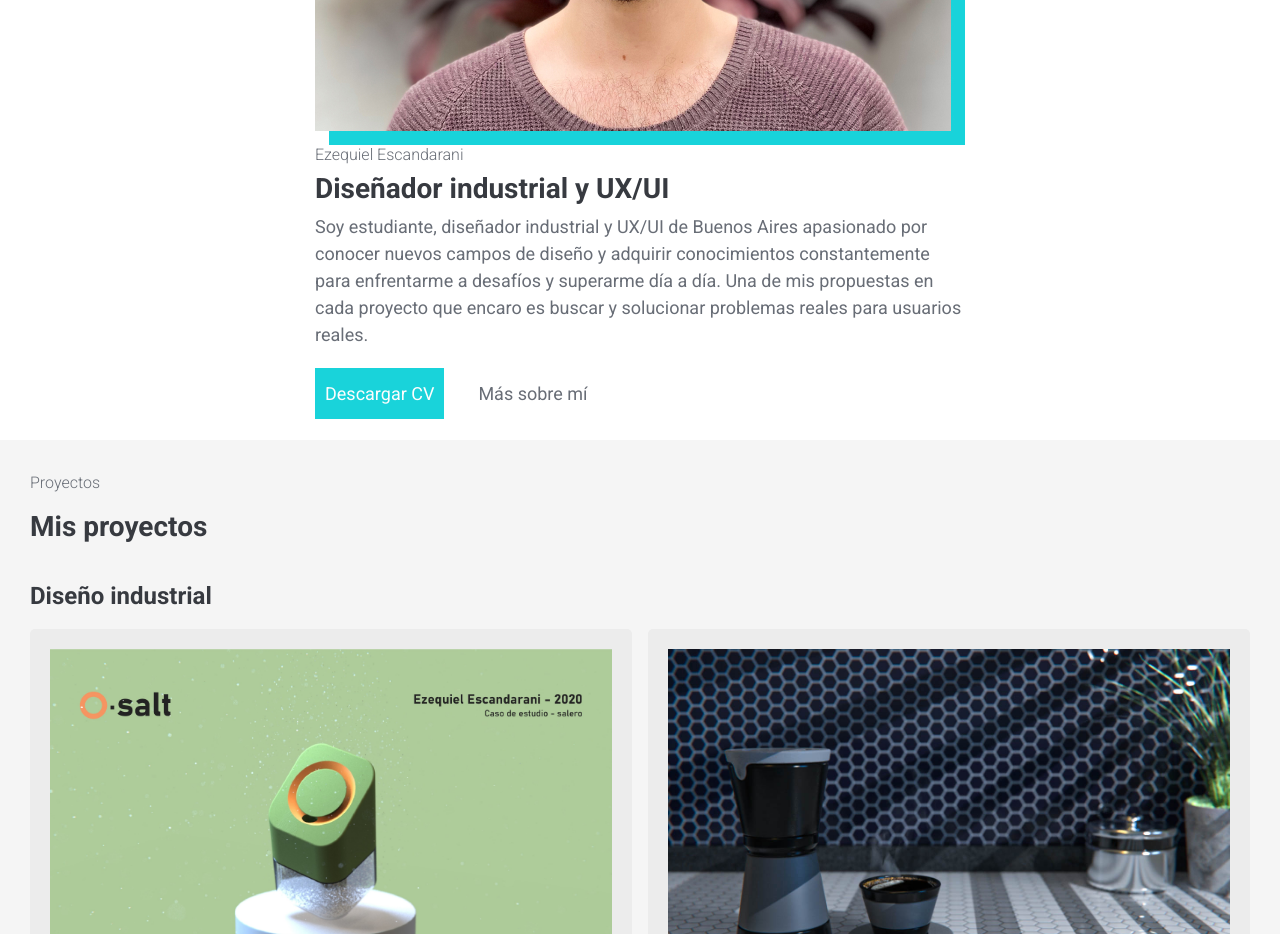
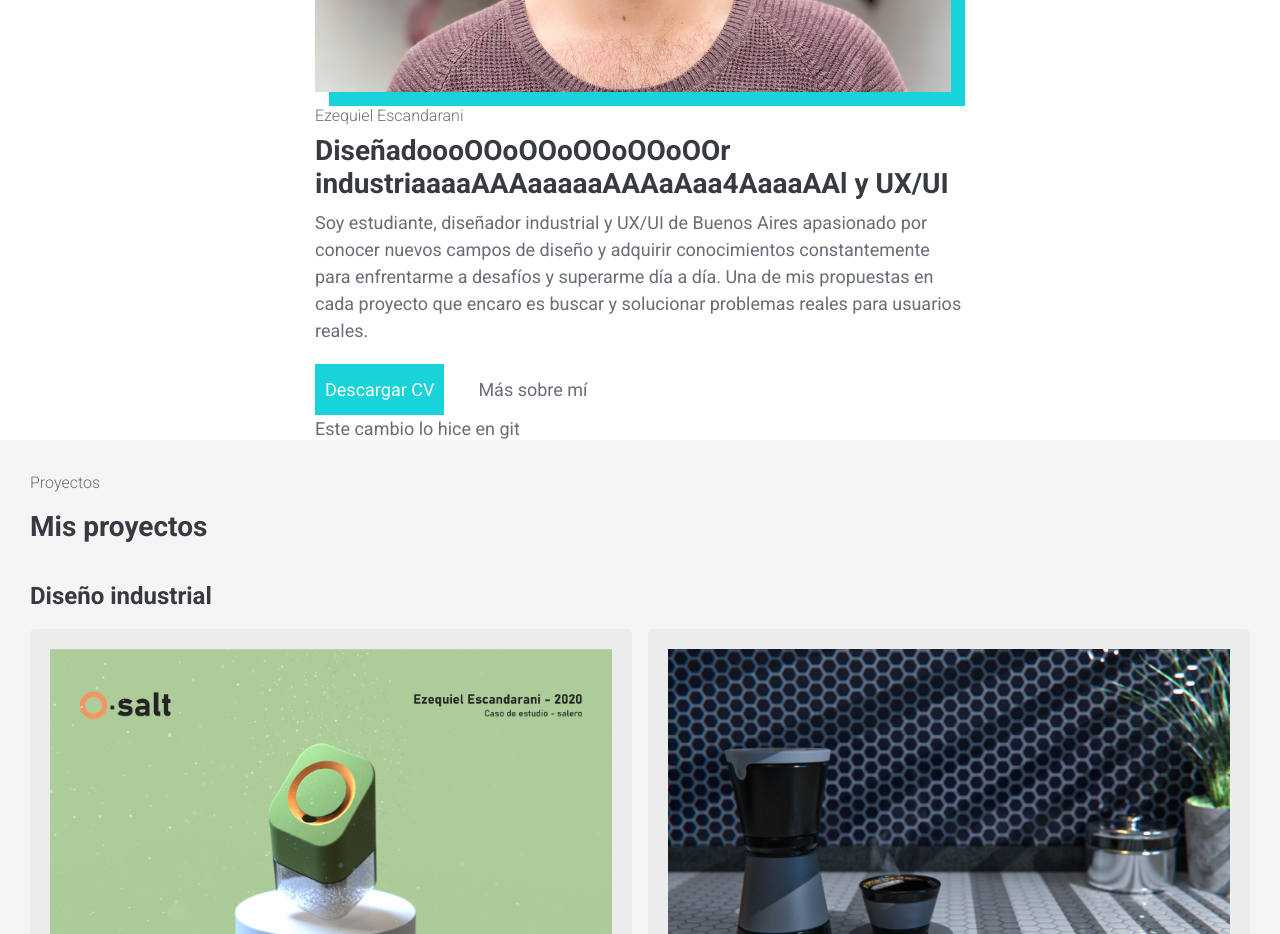
Before and after one commit to Eescandarani/Portfolio_web, a plain HTML site: page index.html in a window 1280 px wide. Shown: the part 1160-2094 px from the top of the page. Drawn offline with Linux system fonts and the light colour scheme.

Commit message:
Estoy haciendo una pruebitah

```diff
--- a/index.html
+++ b/index.html
@@ -58,12 +58,15 @@
         <section id="sobre_mi">
                 <div class="columna1">
                     <h4>Ezequiel Escandarani</h4>
-                    <h2>Diseñador industrial y UX/UI</h2>
+                    <h2>DiseñadoooOOoOOoOOoOOoOOr industriaaaaAAAaaaaaAAAaAaa4AaaaAAl y UX/UI</h2>
                     <p>Soy estudiante, diseñador industrial y UX/UI de Buenos Aires apasionado por conocer nuevos campos  de diseño y adquirir conocimientos constantemente para enfrentarme a desafíos y superarme día a día.
                     Una de mis propuestas en cada proyecto que encaro es buscar y solucionar problemas reales para usuarios reales.</p>
                     <div class="links">
                         <a href="" class="CV"><button>Descargar CV</button></a>
                         <a href="sobremi.html" class="linkSobreMi">Más sobre mí</a>
+                        <div>
+                            <p>Este cambio lo hice en git</p>
+                        </div>
                     </div>
                 </div>
                 <div class="columna2">
```
